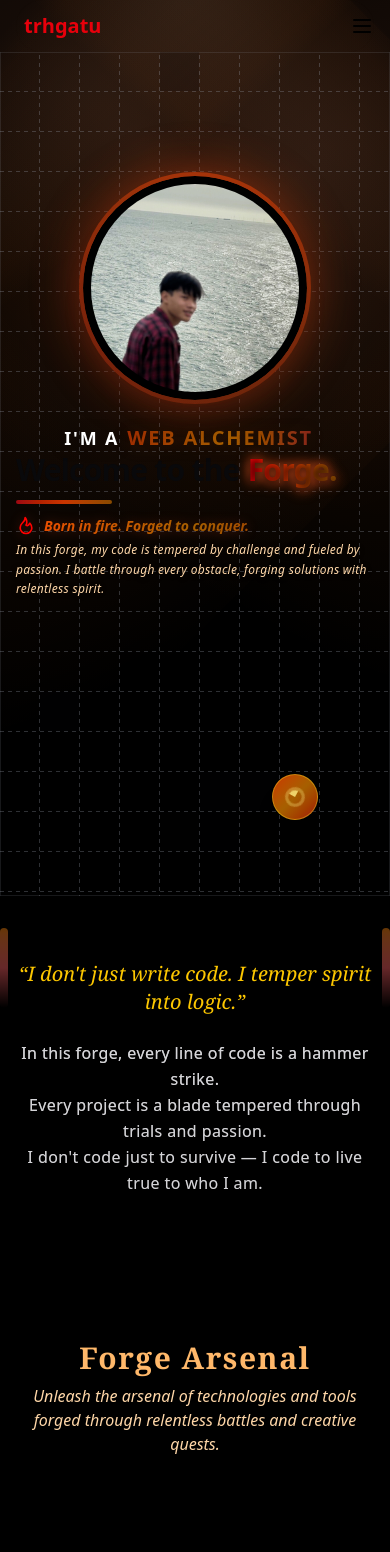
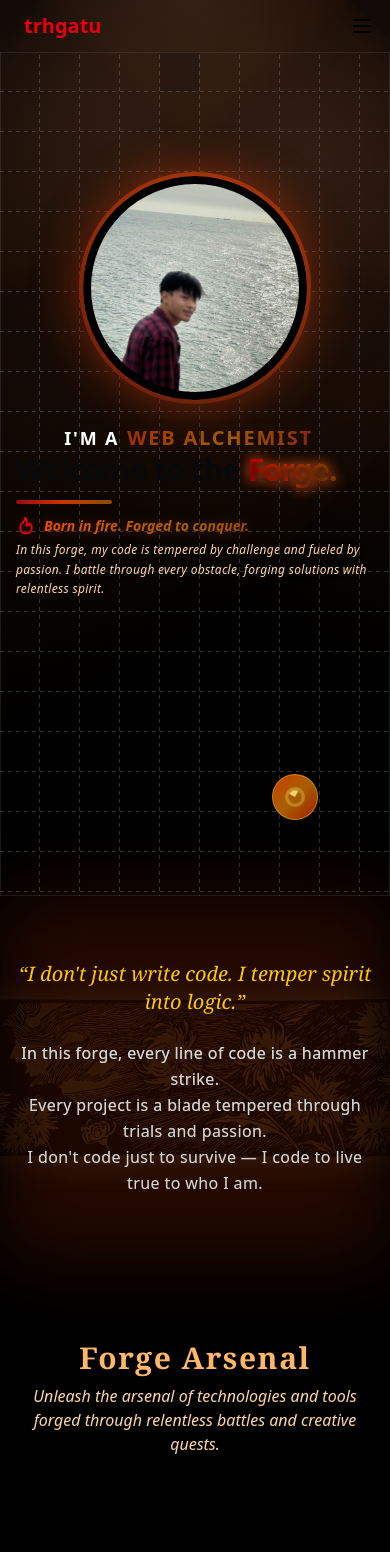
Before and after one commit to trhgatu/tao-frontend, a Next.js app: page /forge in a window 390 px wide. Shown: the top 1552 px of the page. Built offline with nearby package versions, Linux system fonts and the light colour scheme; some icons are missing.

Commit message:
feat(forge): improve ui for the fires of passion component

```diff
--- a/src/components/ui/infinite-moving-cards.tsx
+++ b/src/components/ui/infinite-moving-cards.tsx
@@ -93,7 +93,7 @@ export const InfiniteMovingCards = ({
       >
         {items.map((item, idx) => (
           <li
-            className="relative w-[350px] max-w-full shrink-0 rounded-2xl border border-zinc-200 bg-gradient-to-b from-zinc-900 via-zinc-800 to-zinc-900 px-6 py-5 md:w-[420px] dark:border-zinc-700 shadow-lg hover:scale-105 transition"
+            className="relative w-[350px] max-w-full shrink-0 rounded-2xl  border border-zinc-200 hover:border-orange-500 bg-gradient-to-b from-zinc-900 via-zinc-800 to-zinc-900 px-6 py-5 md:w-[420px] dark:border-zinc-700 shadow-lg hover:scale-105 transition"
             key={item.name}
           >
             <div className="flex flex-col gap-3">
--- a/src/features/forge/home/components/TheCraftings.tsx
+++ b/src/features/forge/home/components/TheCraftings.tsx
@@ -1,22 +1,26 @@
 'use client';
 
+import Link from 'next/link';
 import { InfiniteMovingCards } from '@/components/ui/infinite-moving-cards';
 import { projects } from '../data-mock/projects';
 
 export function TheCraftings() {
   return (
     <div className="text-center relative overflow-hidden">
-      <h2 className="relative text-3xl md:text-4xl font-bold tracking-widest text-orange-400 uppercase mb-12 drop-shadow-[0_2px_12px_rgba(255,140,0,0.18)]">
-        <span className="bg-gradient-to-r from-yellow-400 via-orange-500 to-red-600 bg-clip-text text-transparent">
+      <h2 className="relative text-3xl md:text-4xl font-bold tracking-widest text-orange-400 uppercase mb-6 drop-shadow-[0_2px_12px_rgba(255,140,0,0.18)]">
+        <span className="pulse-slow bg-gradient-to-r from-yellow-400 via-orange-500 to-red-600 bg-clip-text text-transparent">
           The Craftings
         </span>
-        <span className="absolute -left-8 top-1/2 -translate-y-1/2 text-2xl hidden md:inline">
-          🛡️
-        </span>
-        <span className="absolute -right-8 top-1/2 -translate-y-1/2 text-2xl hidden md:inline">
-          ⚒️
-        </span>
       </h2>
+
+      <div className="mb-8">
+        <Link
+          href="/projects"
+          className="inline-block px-6 py-2 border-2 border-orange-500 text-orange-500 font-semibold rounded-lg hover:bg-gradient-to-r hover:from-orange-500 hover:to-yellow-400 hover:text-white transition"
+        >
+          View All Projects
+        </Link>
+      </div>
 
       <InfiniteMovingCards items={projects} direction="right" speed="normal" />
     </div>
--- a/src/features/forge/home/components/TheFiresOfPassion.tsx
+++ b/src/features/forge/home/components/TheFiresOfPassion.tsx
@@ -1,9 +1,21 @@
+import Image from 'next/image';
+
 export function TheFiresOfPassion() {
   return (
     <div className="relative text-center px-4 md:px-12 lg:px-24 max-w-4xl mx-auto py-16 select-none">
-      <div className="absolute top-8 left-0 w-2 h-20 bg-gradient-to-b from-orange-400 via-red-400 to-transparent rounded-full opacity-40 animate-pulse pointer-events-none" />
-      <div className="absolute top-8 right-0 w-2 h-20 bg-gradient-to-b from-orange-400 via-red-400 to-transparent rounded-full opacity-40 animate-pulse pointer-events-none" />
-      <div className="relative z-10">
+      <div className="absolute inset-0 w-full h-full bg-orange-700/30 blur-2xl opacity-60 animate-pulse" />
+      <Image
+        src="/assets/images/flower_divider.svg"
+        alt="Medieval Frame"
+        fill
+        className="absolute inset-0 w-full h-full object-cover pointer-events-none select-none opacity-20 z-0"
+        style={{
+          filter: 'drop-shadow(0 0 24px #fbbf2499) drop-shadow(0 0 8px #fff4)',
+        }}
+        priority
+      />
+
+      <div className="relative z-20">
         <p className="text-yellow-400 text-xl md:text-2xl font-serif italic mb-6 drop-shadow">
           “I don&apos;t just write code. I temper spirit into logic.”
         </p>
@@ -15,7 +27,8 @@ export function TheFiresOfPassion() {
           am.
         </p>
       </div>
-      <div className="absolute inset-0 bg-gradient-radial from-orange-900/10 via-transparent to-transparent rounded-lg pointer-events-none" />
+      {/* Radial gradient overlay để tăng chiều sâu */}
+      <div className="absolute inset-0 bg-gradient-radial from-orange-900/10 via-transparent to-transparent rounded-lg pointer-events-none z-10" />
     </div>
   );
 }
```
Also changed, not shown: public/assets/images/flower_divider.svg (added).
